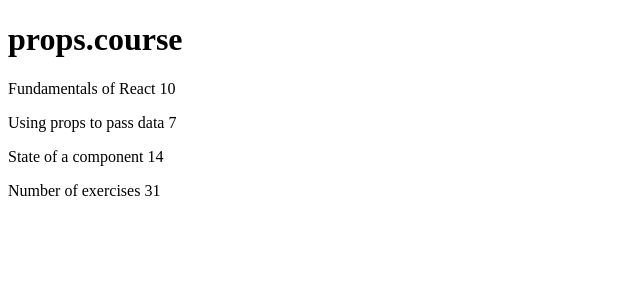
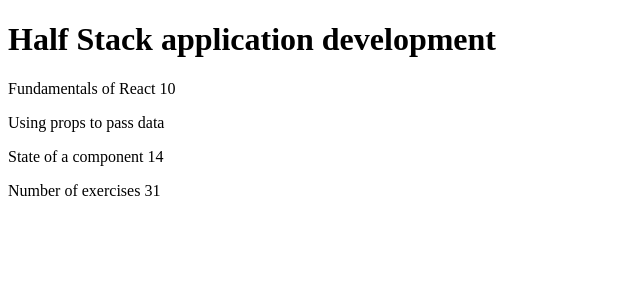
Before and after one commit to ravi0131/course-information, a React (Vite) app: page / in a window 1280 px wide. Shown: the top 300 px of the page, without its empty margins (0-640 px from the left). Built offline with nearby package versions, Linux system fonts and the light colour scheme.

Commit message:
exercise 1.3

```diff
--- a/src/App.jsx
+++ b/src/App.jsx
@@ -1,17 +1,28 @@
 const App = () => {
   const course = 'Half Stack application development'
-  const part1 = 'Fundamentals of React'
-  const exercises1 = 10
-  const part2 = 'Using props to pass data'
-  const exercises2 = 7
-  const part3 = 'State of a component'
-  const exercises3 = 14
+  const part1 = {
+    name: 'Fundamentals of React',
+    exercises: 10
+  }
+  const part2 = {
+    name: 'Using props to pass data',
+    exercises: 7
+  }
+  const part3 = {
+    name: 'State of a component',
+    exercises: 14
+  }
 
  return (
   <div>
     <Header course = {course} />
-    <Content part1={part1} part2={part2} part3={part3} exercise1={exercises1} exercise2={exercises2} exercise3={exercises3}/>
-    <Total exercise1={exercises1} exercise2={exercises2} exercise3={exercises3}/>
+    <Content part1={part1.name}
+      part2={part2.name}
+      part3={part3.name}
+      exercise1={part1.exercises}
+      exercise2={part2.exercisese}
+      exercise3={part3.exercises}/>
+    <Total exercise1={part1.exercises} exercise2={part2.exercises} exercise3={part3.exercises}/>
   </div>
  )
 }
@@ -20,7 +31,7 @@
   console.log("Hello from header comnponent")
   console.log(props)
   return (
-    <h1>props.course</h1>
+    <h1>{props.course}</h1>
   )
 }
 
```
